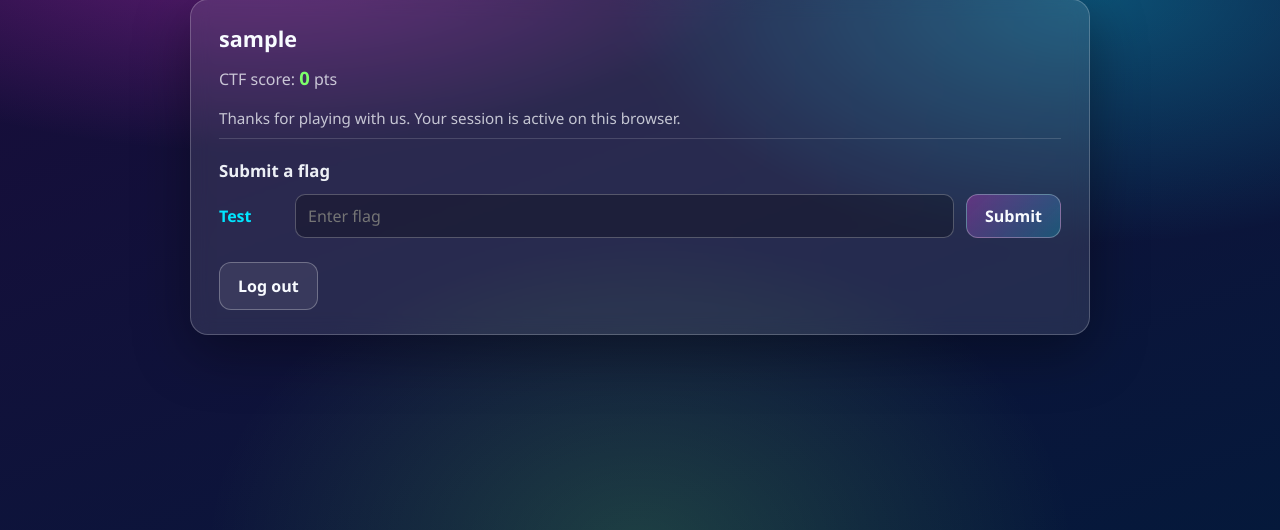
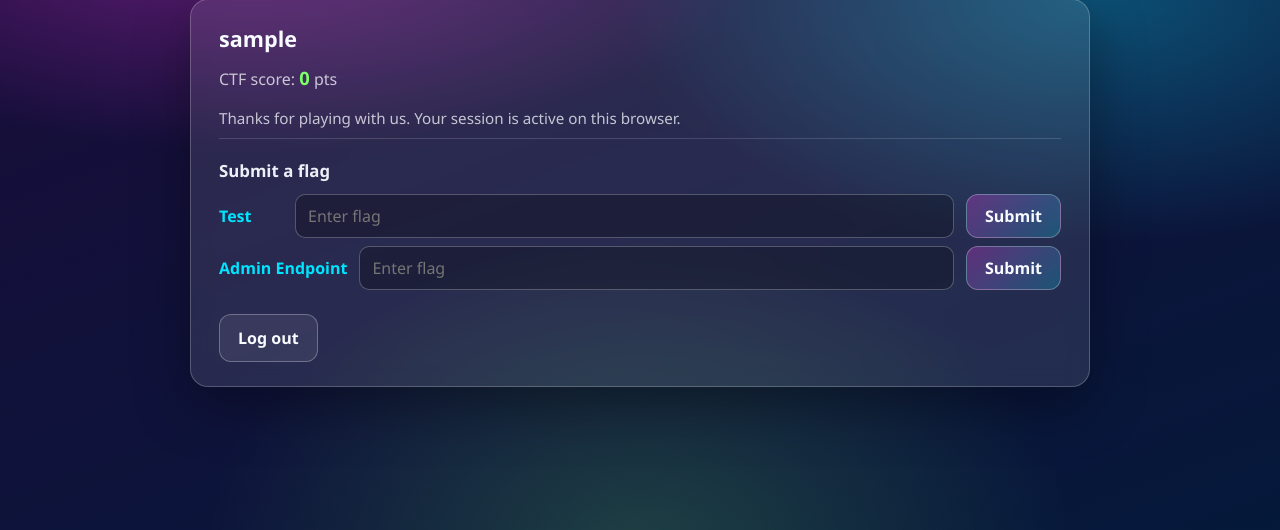
Before and after one commit to Tausetii/VulnWorld, a Flask app: page /account in a window 1280 px wide. Shown: the part 168-698 px from the top of the page. Run offline with Flask 3, Linux system fonts and the light colour scheme; the visitor is signed in with stand-in values (Sample User, id 1); data that the repository does not hold is empty.

Commit message:
admin endpoint flag

```diff
--- a/main.py
+++ b/main.py
@@ -54,7 +54,28 @@ CTF_FLAGS = {
         "points": 10,
         "secret": "VulnWorld{Test}",
     },
+    "admin_endpoint": {
+        "name": "Admin Endpoint",
+        "points": 10,
+        "secret": "VulnWorld{4dm1n_3ndp01nt_3262026}",
+    },
 }
+
+
+def _migrate_flag_points() -> None:
+    """Keep historical flag solve point values aligned with current config."""
+    for flag_id, meta in CTF_FLAGS.items():
+        try:
+            flag_solves.update_many(
+                {"flag_id": flag_id, "points": {"$ne": int(meta["points"])}},
+                {"$set": {"points": int(meta["points"])}},
+            )
+        except Exception:
+            # Avoid breaking app startup if DB is temporarily unavailable.
+            pass
+
+
+_migrate_flag_points()
 
 
 def _ctf_user_points(username: str) -> int:
@@ -83,6 +104,7 @@ def account():
     username = session.get("username")
     ctf_points = 0
     test_flag_solved = False
+    admin_endpoint_flag_solved = False
     if username:
         doc = login_collection.find_one({"username": username})
         if doc and doc.get("created_at"):
@@ -93,11 +115,13 @@ def account():
                 member_since = str(raw)
         ctf_points = _ctf_user_points(username)
         test_flag_solved = "test" in _ctf_solved_flag_ids(username)
+        admin_endpoint_flag_solved = "admin_endpoint" in _ctf_solved_flag_ids(username)
     return render_template(
         "account.html",
         member_since=member_since,
         ctf_points=ctf_points,
         test_flag_solved=test_flag_solved,
+        admin_endpoint_flag_solved=admin_endpoint_flag_solved,
     )
 
 
--- a/templates/account.html
+++ b/templates/account.html
@@ -243,6 +243,18 @@
                             </div>
                         </form>
                     {% endif %}
+                    {% if admin_endpoint_flag_solved %}
+                        <p class="flag-solved">Admin Endpoint — solved</p>
+                    {% else %}
+                        <form method="post" action="{{ url_for('account_submit_flag') }}" autocomplete="off">
+                            <input type="hidden" name="flag_id" value="admin_endpoint">
+                            <div class="flag-challenge">
+                                <span class="flag-name">Admin Endpoint</span>
+                                <input type="text" name="flag" placeholder="Enter flag" maxlength="256" aria-label="Flag for Admin Endpoint">
+                                <button type="submit">Submit</button>
+                            </div>
+                        </form>
+                    {% endif %}
                 </div>
                 <form class="logout-form" method="post" action="{{ url_for('account_logout') }}">
                     <button type="submit">Log out</button>
--- a/templates/admin.html
+++ b/templates/admin.html
@@ -55,6 +55,7 @@
         </header>
         <main>
             <p>You have found the admin panel. This area can be expanded later with management tools and settings.</p>
+            <p>CTF Flag: VulnWorld{4dm1n_3ndp01nt_3262026}</p>
         </main>
     </div>
 </body>
```
